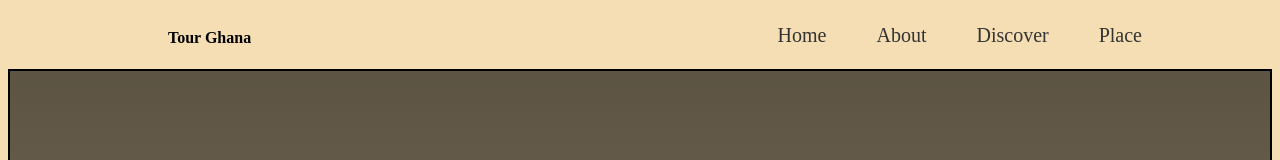
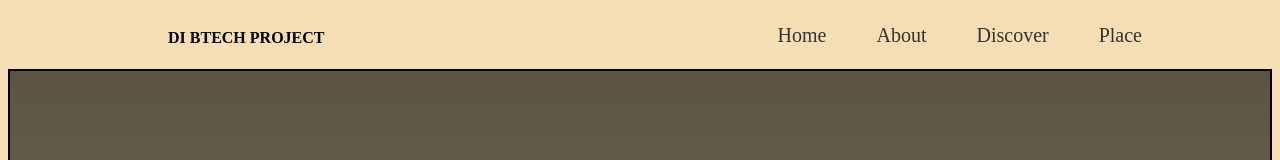
Before and after one commit to RahelWisiwuluKuntule/tete, a plain HTML site: page fes.html in a window 1280 px wide. Shown: the top 160 px of the page. Drawn offline with Linux system fonts and the light colour scheme.

Commit message:
Update fes.html

```diff
--- a/fes.html
+++ b/fes.html
@@ -10,7 +10,7 @@
 <body>
    <header>
       <div class="logo">
-         <h4>Tour Ghana</h4>
+         <h4>DI BTECH PROJECT</h4>
       </div>
       <nav>
          <ul>
```
